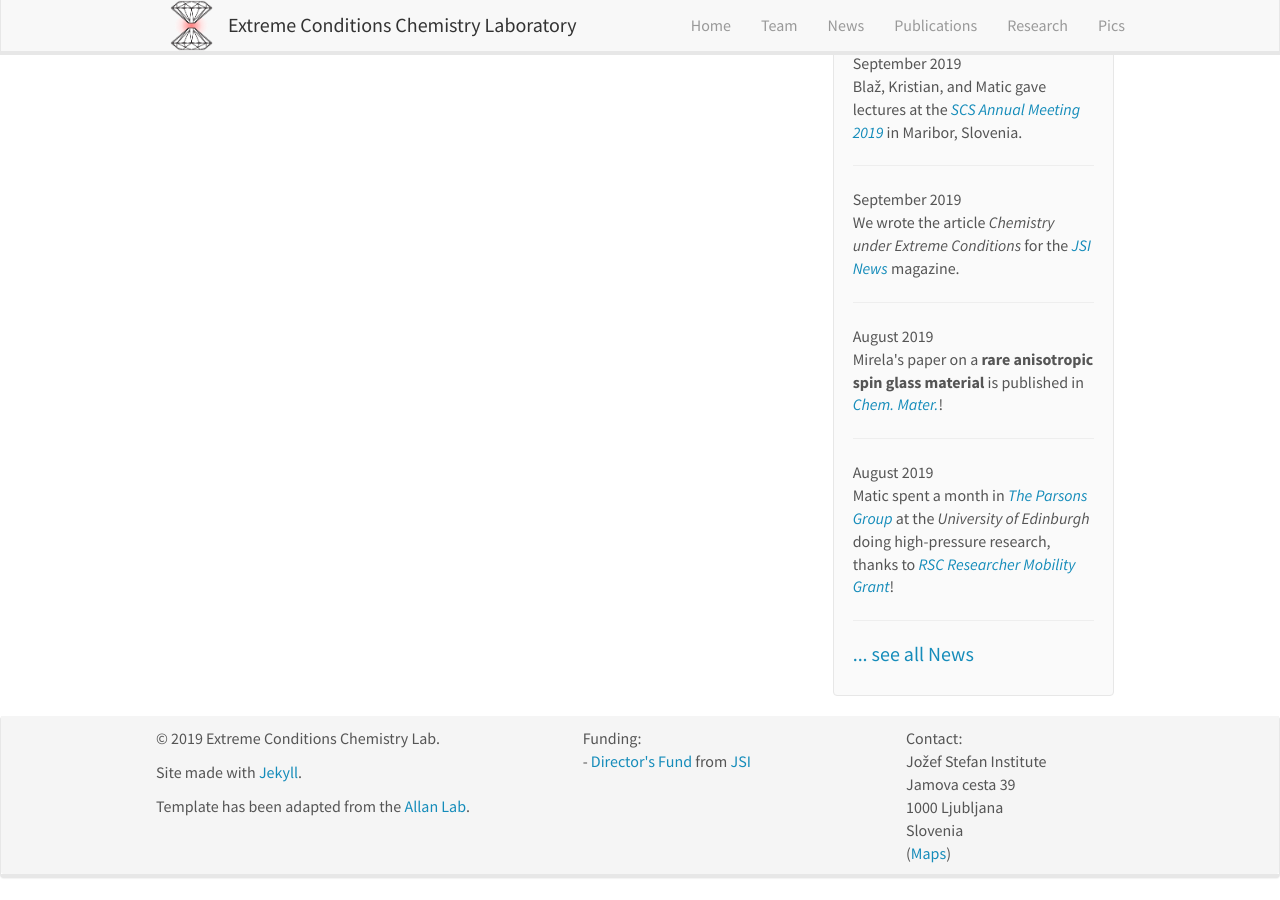
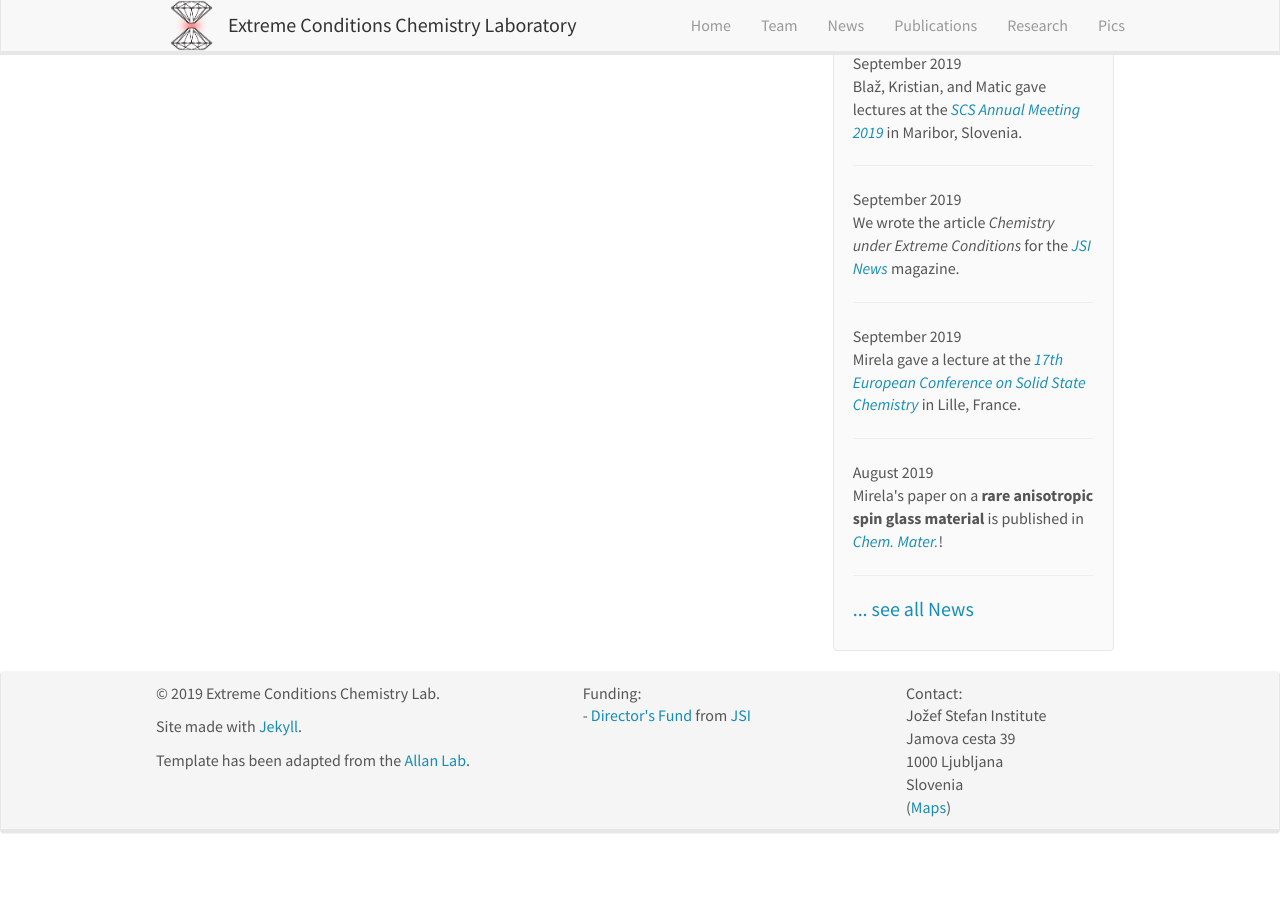
Before and after one commit to eccl-jsi/eccl-jsi.github.io, a Jekyll site: the page built from _pages/home.md, in a window 1280 px wide and 900 px high, scrolled down 878 px. Built offline with Jekyll 4.4.1, drawn with Linux system fonts in a browser that asks for light colours; nearby versions of some CDN libraries; after the commit the page ends 1733 px from its top, so only the background shows below that.

Commit message:
Update news.yml

```diff
--- a/_data/news.yml
+++ b/_data/news.yml
@@ -19,6 +19,9 @@
 - date: September 2019
   headline: "We wrote the article <i>Chemistry under Extreme Conditions</i> for the <i><a href='https://www.ijs.si/ijsw/Arhiv%20Novic?action=AttachFile&do=get&target=Novice190.pdf'>JSI News</a></i> magazine."
 
+- date: September 2019
+  headline: "Mirela gave a lecture at the <a href='https://ecssc17.com/'><i>17th European Conference on Solid State Chemistry</i></a> in Lille, France."
+
 - date: August 2019
   headline: "Mirela's paper on a <b>rare anisotropic spin glass material</b> is published in <i><a href='http://doi.org/10.1021/acs.chemmater.9b01466'>Chem. Mater.</a></i>!"
 
```
